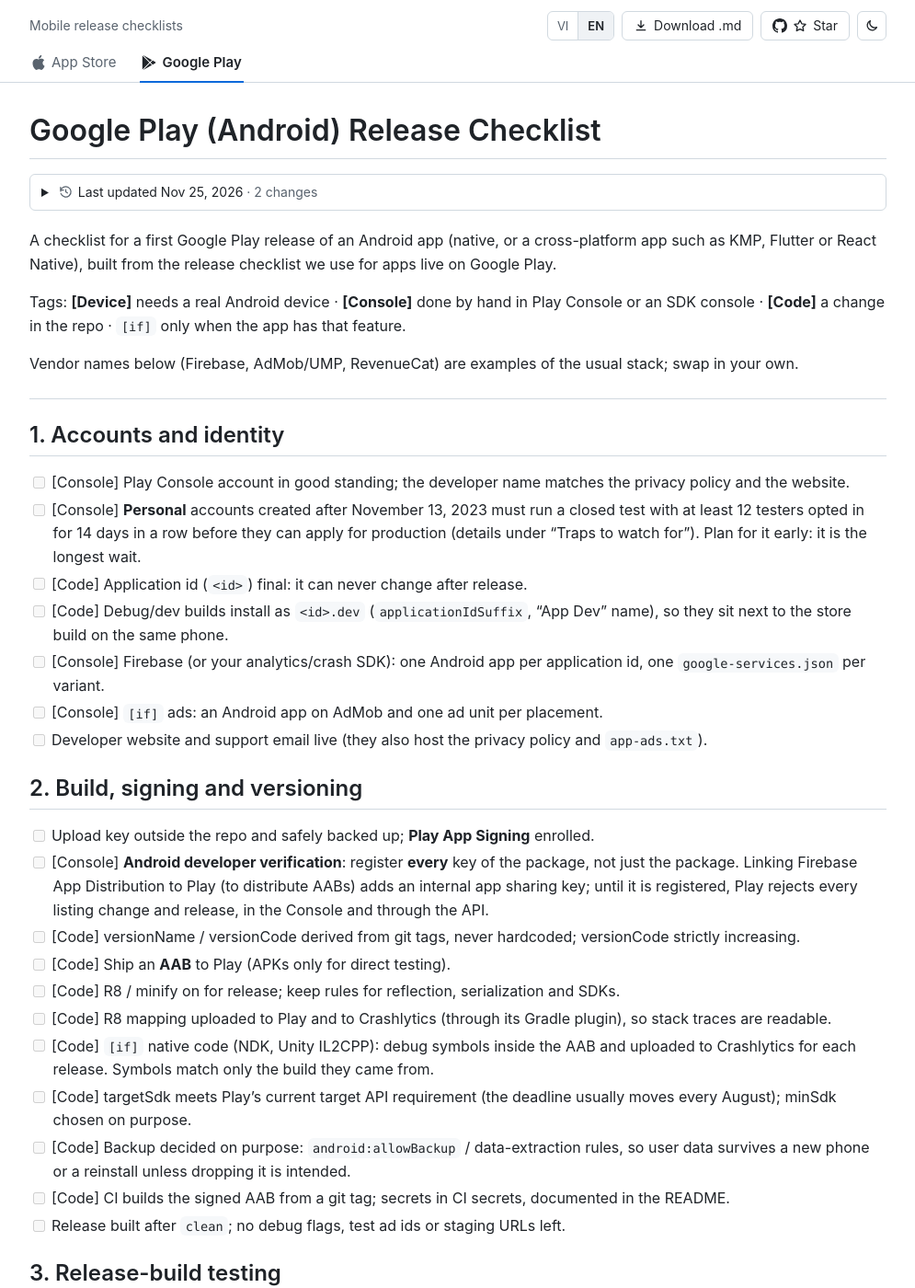
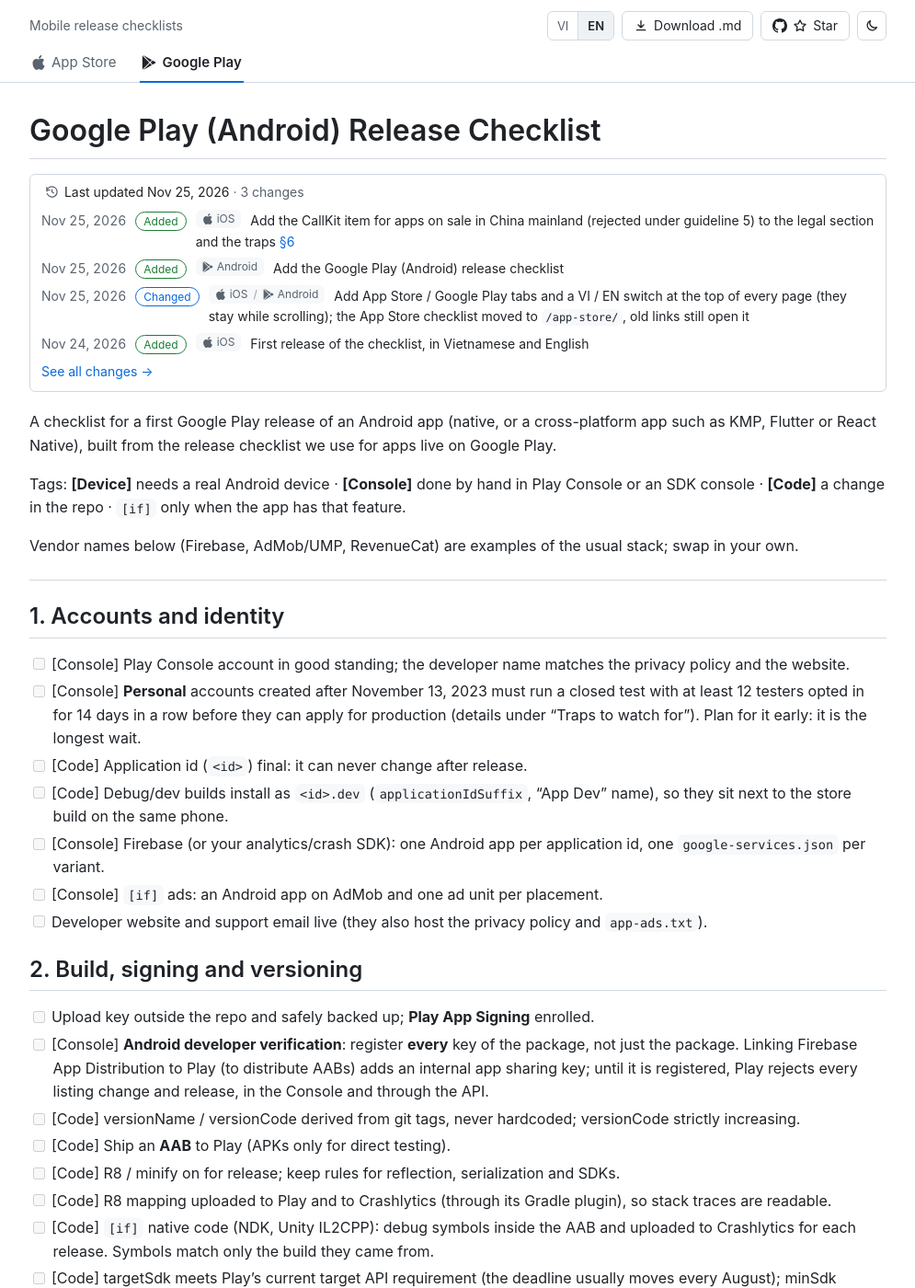
Before and after one commit to tranleo148/app-store-release-checklist, a Jekyll site: the page built from google-play/en.md, in a window 1280 px wide and 1400 px high. Shown: the whole window at 92% size, without its empty margins (142-1137 px from the left). Built offline with Jekyll 4.4.1, drawn with Linux system fonts in a browser that asks for light colours; our own code applies the rules of GitHub Pages for plain Markdown files.

Commit message:
Merge the changelogs into one list with platform pills, always open on checklist pages

```diff
--- a/_config.yml
+++ b/_config.yml
@@ -7,13 +7,16 @@ author:
   url: https://github.com/tranleo148
 # One folder per checklist: <slug>/index.md (Vietnamese) and <slug>/en.md (English).
 # In this order they make the tabs under the toolbar (the first one is the site's home); the slug also
-# finds checklist pages (download button, recent-changes box), names downloads and tags changelog entries.
+# finds checklist pages (download button, recent-changes box), names downloads and tags changelog entries
+# (`platforms` in _data/changelog.yml), shown there as a pill with the icon and `platform`.
 # A new checklist also gets an icon in _includes/checklist-icon.html.
 checklists:
   - slug: app-store
     name: App Store
+    platform: iOS
   - slug: google-play
     name: Google Play
+    platform: Android
 plugins:
   - jekyll-seo-tag
 # Repo-only files, not pages of the site
--- a/_includes/changelog-list.html
+++ b/_includes/changelog-list.html
@@ -1,17 +1,16 @@
 {%- comment -%}
-  Changelog entries from _data/changelog.yml, newest first.
+  Changelog entries from _data/changelog.yml, newest first, one list for every checklist.
+  Each entry starts with a pill naming the platforms it applies to (every checklist when it has no
+  `platforms`), in the order of `checklists` in _config.yml.
   Params:
-    limit      optional: how many entries to show
-    checklist  optional: only entries of this checklist (plus site-wide entries without one)
+    limit  optional: how many entries to show
   Language strings come from i18n.html.
 {%- endcomment -%}
 {%- include i18n.html -%}
-{%- assign shown = 0 -%}
+{%- assign all_platforms = site.checklists | map: "slug" -%}
 <ul class="changelog">
   {%- for entry in site.data.changelog -%}
-    {%- if include.checklist and entry.checklist and entry.checklist != include.checklist -%}{%- continue -%}{%- endif -%}
-    {%- if include.limit and shown >= include.limit -%}{%- break -%}{%- endif -%}
-    {%- assign shown = shown | plus: 1 -%}
+    {%- if include.limit and forloop.index > include.limit -%}{%- break -%}{%- endif -%}
     {%- case entry.type -%}
       {%- when "added" -%}{%- if lang == "en" -%}{%- assign type_label = "Added" -%}{%- else -%}{%- assign type_label = "Thêm" -%}{%- endif -%}
       {%- when "changed" -%}{%- if lang == "en" -%}{%- assign type_label = "Changed" -%}{%- else -%}{%- assign type_label = "Sửa" -%}{%- endif -%}
@@ -19,19 +18,25 @@
       {%- when "removed" -%}{%- if lang == "en" -%}{%- assign type_label = "Removed" -%}{%- else -%}{%- assign type_label = "Bỏ" -%}{%- endif -%}
       {%- else -%}{%- assign type_label = entry.type -%}
     {%- endcase -%}
-    {%- assign checklist_name = "" -%}
-    {%- for item in site.checklists -%}
-      {%- if item.slug == entry.checklist -%}{%- assign checklist_name = item.name -%}{%- endif -%}
-    {%- endfor -%}
+    {%- assign platforms = entry.platforms | default: all_platforms -%}
     {%- assign text = entry[lang] | default: entry.en -%}
     <li>
       <time datetime="{{ entry.date | date: '%Y-%m-%d' }}">{{ entry.date | date: date_format }}</time>
       <span class="tag tag-{{ entry.type }}">{{ type_label }}</span>
       <span class="change">
-        {%- if checklist_name != "" and include.checklist == nil -%}<span class="muted">{{ checklist_name }}:</span> {% endif -%}
-        {{- text | markdownify | remove: '<p>' | remove: '</p>' | strip -}}
-        {%- if entry.anchor and entry.anchor[lang] and entry.checklist %}
-          <a href="{{ '/' | append: entry.checklist | append: '/' | append: page_file | relative_url }}#{{ entry.anchor[lang] }}">§{{ entry.anchor[lang] | split: '-' | first }}</a>
+        <span class="platforms">
+          {%- assign pill_count = 0 -%}
+          {%- for item in site.checklists -%}
+            {%- unless platforms contains item.slug -%}{%- continue -%}{%- endunless -%}
+            {%- if pill_count > 0 -%}<span class="sep">/</span>{%- endif -%}
+            {%- assign pill_count = pill_count | plus: 1 -%}
+            {%- include checklist-icon.html slug=item.slug -%}{{ item.platform | default: item.name }}
+          {%- endfor -%}
+        </span>
+        {{ text | markdownify | remove: '<p>' | remove: '</p>' | strip -}}
+        {%- comment -%} A section link only makes sense when the entry is about one checklist. {%- endcomment -%}
+        {%- if entry.anchor and entry.anchor[lang] and entry.platforms.size == 1 %}
+          <a href="{{ '/' | append: entry.platforms[0] | append: '/' | append: page_file | relative_url }}#{{ entry.anchor[lang] }}">§{{ entry.anchor[lang] | split: '-' | first }}</a>
         {%- endif -%}
       </span>
     </li>
--- a/_layouts/default.html
+++ b/_layouts/default.html
@@ -62,24 +62,19 @@
       {%- assign show_box = false -%}
     {%- endif -%}
     {%- unless content contains '</h1>' -%}{%- assign show_box = false -%}{%- endunless -%}
-    {%- comment -%} Newest entry of this checklist (or a site-wide one without a checklist). {%- endcomment -%}
-    {%- assign latest = nil -%}
-    {%- for entry in site.data.changelog -%}
-      {%- if entry.checklist == nil or entry.checklist == checklist -%}{%- assign latest = entry -%}{%- break -%}{%- endif -%}
-    {%- endfor -%}
-    {%- if latest == nil -%}{%- assign show_box = false -%}{%- endif -%}
     {%- if show_box == false %}
     {{ content }}
     {%- else %}
     {%- comment -%}
-      Checklist pages: the recent-changes box goes right under the title.
+      Checklist pages: the recent-changes box goes right under the title, always open. It shows the
+      same newest entries on every checklist (one changelog, each entry tagged with its platforms).
     {%- endcomment -%}
     {%- assign intro = content | split: '</h1>' | first | append: '</h1>' -%}
+    {%- assign latest = site.data.changelog | first -%}
     {%- assign latest_day = latest.date | date: '%Y-%m-%d' -%}
     {%- assign latest_count = 0 -%}
     {%- for entry in site.data.changelog -%}
       {%- assign day = entry.date | date: '%Y-%m-%d' -%}
-      {%- unless entry.checklist == nil or entry.checklist == checklist -%}{%- continue -%}{%- endunless -%}
       {%- if day == latest_day -%}{%- assign latest_count = latest_count | plus: 1 -%}{%- endif -%}
     {%- endfor -%}
     {%- if lang == "en" -%}
@@ -88,14 +83,14 @@
       {%- assign count_label = latest_count | append: " thay đổi" -%}
     {%- endif %}
     {{ intro }}
-    <details class="recent-changes">
-      <summary>
+    <section class="recent-changes" aria-labelledby="recent-changes-title">
+      <p class="recent-changes-title" id="recent-changes-title">
         <svg viewBox="0 0 24 24" aria-hidden="true"><path d="M12 8v4l3 2M3.05 11a9 9 0 1 1 .5 4M3 4v5h5"/></svg>
         {{ latest_label }} {{ latest.date | date: date_format }} <span class="muted">· {{ count_label }}</span>
-      </summary>
-      {% include changelog-list.html limit=5 checklist=checklist %}
+      </p>
+      {% include changelog-list.html limit=5 %}
       <a class="all-changes" href="{{ changelog_url }}">{{ all_changes_label }} →</a>
-    </details>
+    </section>
     {{ content | remove_first: intro }}
     {%- endif %}
   </main>
--- a/assets/css/site.css
+++ b/assets/css/site.css
@@ -194,10 +194,10 @@ ul.task-list > li.task-list-item > .task-list-item-checkbox { margin-left: -1.6e
   border-radius: 6px;
   font-size: 14px;
 }
-.recent-changes summary { cursor: pointer; }
-.recent-changes summary svg,
-.recent-changes summary .muted { color: var(--muted); }
-.recent-changes summary svg {
+.markdown-body .recent-changes-title { margin: 0 0 8px; }
+.recent-changes-title svg,
+.recent-changes-title .muted { color: var(--muted); }
+.recent-changes-title svg {
   width: 15px;
   height: 15px;
   margin: 0 2px 0 4px;
@@ -208,7 +208,6 @@ ul.task-list > li.task-list-item > .task-list-item-checkbox { margin-left: -1.6e
   stroke-linecap: round;
   stroke-linejoin: round;
 }
-.recent-changes[open] summary { margin-bottom: 8px; }
 .recent-changes .changelog { margin: 0 0 8px; }
 .all-changes { display: inline-block; margin: 0 0 2px; }
 
@@ -233,6 +232,23 @@ ul.task-list > li.task-list-item > .task-list-item-checkbox { margin-left: -1.6e
 .tag-changed { color: var(--link); }
 .tag-fixed { color: var(--amber); }
 .tag-removed { color: var(--red); }
+/* Platform pill at the start of each entry: store icon + platform name, "/" between two platforms */
+.platforms {
+  display: inline-flex;
+  align-items: center;
+  gap: 4px;
+  margin-right: 6px;
+  padding: 0 7px;
+  border-radius: 6px;
+  background: var(--code-bg);
+  color: var(--muted);
+  font-size: 12px;
+  line-height: 1.7;
+  white-space: nowrap;
+  vertical-align: 1px;
+}
+.platforms svg { width: 12px; height: 12px; fill: currentColor; }
+.platforms .sep { margin: 0 2px; opacity: 0.6; }
 
 @media (max-width: 600px) {
   .changelog li { grid-template-columns: auto minmax(0, 1fr); }
@@ -263,5 +279,3 @@ ul.task-list > li.task-list-item > .task-list-item-checkbox { margin-left: -1.6e
   .actions .btn span { display: none; }
   .actions .btn { padding: 0 8px; }
 }
-
-.changelog .muted { color: var(--muted); }
```
Also changed, not shown: AGENTS.md (+11 -8 lines), _data/changelog.yml (+15 -13 lines).
